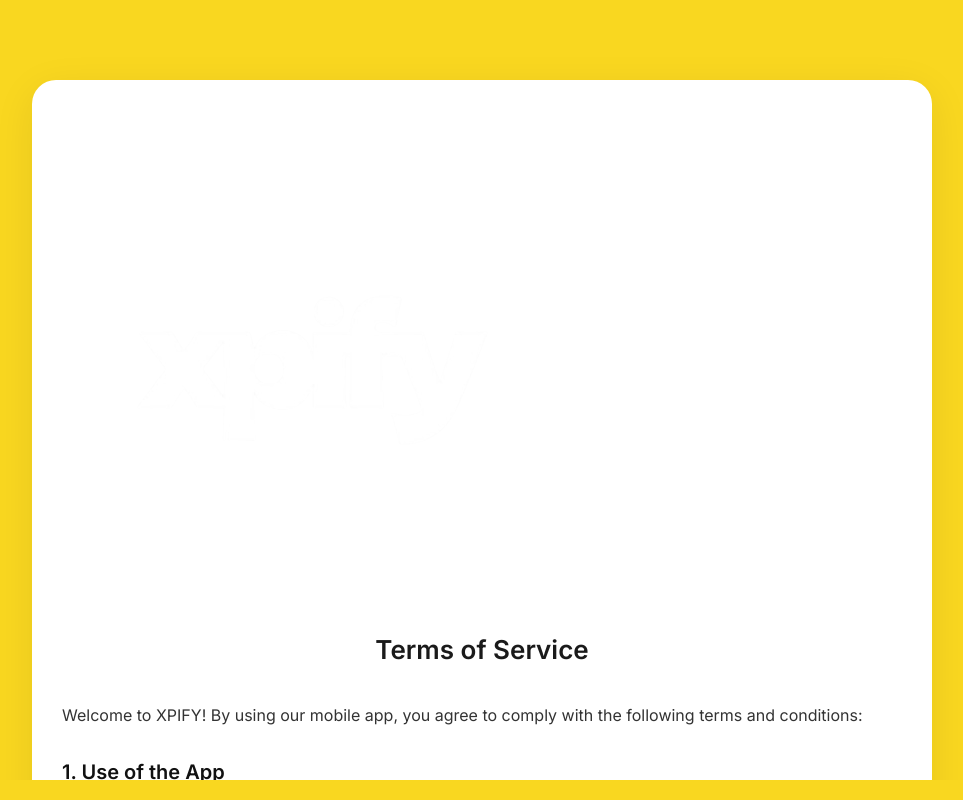
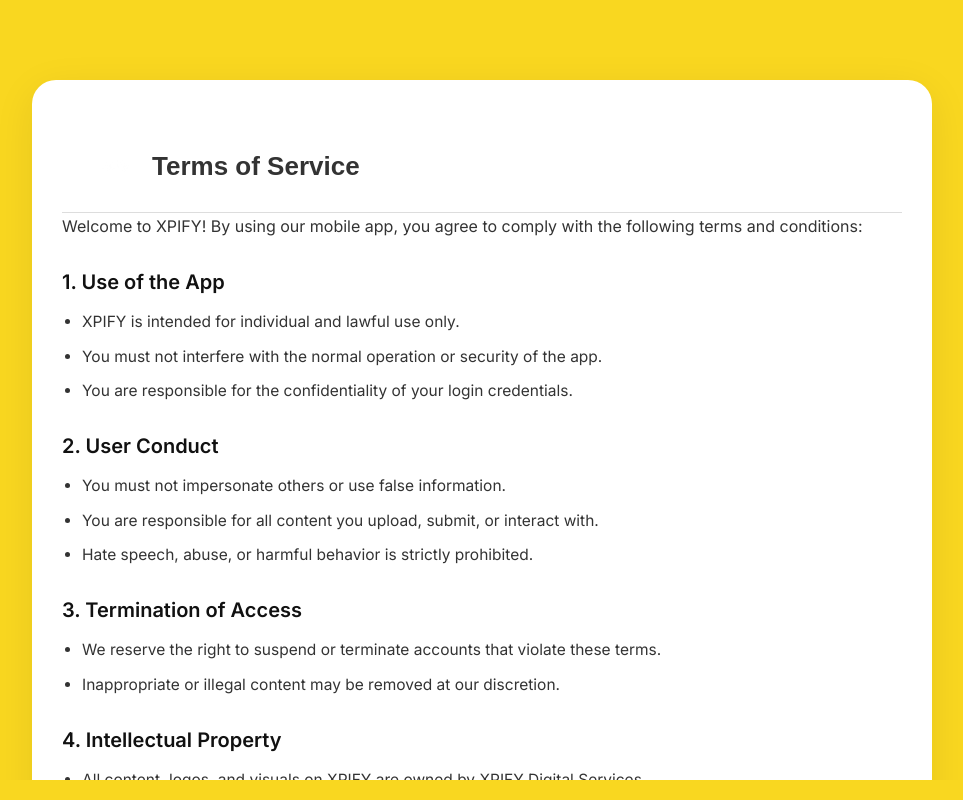
Before and after one commit to muhammedalituna16/xpify-site, a plain HTML site: page terms.html in a window 1280 px wide. Shown: the whole page, without its empty margins (158-1121 px from the left). Drawn offline with Linux system fonts and the light colour scheme; a web font is replaced by a local one.

Commit message:
Update footer.css

```diff
--- a/footer.css
+++ b/footer.css
@@ -22,21 +22,6 @@
   border-radius: 24px;
   box-shadow: 0 10px 40px rgba(0, 0, 0, 0.08);
   padding: 40px 30px;
-}
-
-header h1 {
-  font-family: 'Dela Gothic One', cursive;
-  font-size: 42px;
-  color: #f9d720;
-  text-align: center;
-  margin-bottom: 10px;
-}
-
-header h2 {
-  font-size: 26px;
-  color: #1a1a1a;
-  text-align: center;
-  margin-bottom: 30px;
 }
 
 .tos-content p {
@@ -90,6 +75,37 @@
   background-color: #ffe577;
 }
 
+.tos-wrapper header {
+  display: flex;
+  align-items: center;
+  padding: 24px 32px;
+  background-color: #ffffff;
+  border-bottom: 1px solid #ddd;
+  gap: 16px;
+}
+
+.tos-wrapper header img {
+  height: 42px;
+  width: auto;
+}
+
+.tos-wrapper header h2 {
+  font-family: 'Dela Gothic One', sans-serif;
+  font-size: 26px;
+  margin: 0;
+  color: #333;
+}
+
+
+@media (max-width: 600px) {
+  .tos-wrapper header {
+    flex-direction: column;
+    text-align: center;
+  }
+}
+
+
+
 
 @media (max-width: 768px) {
   .tos-wrapper {
```
